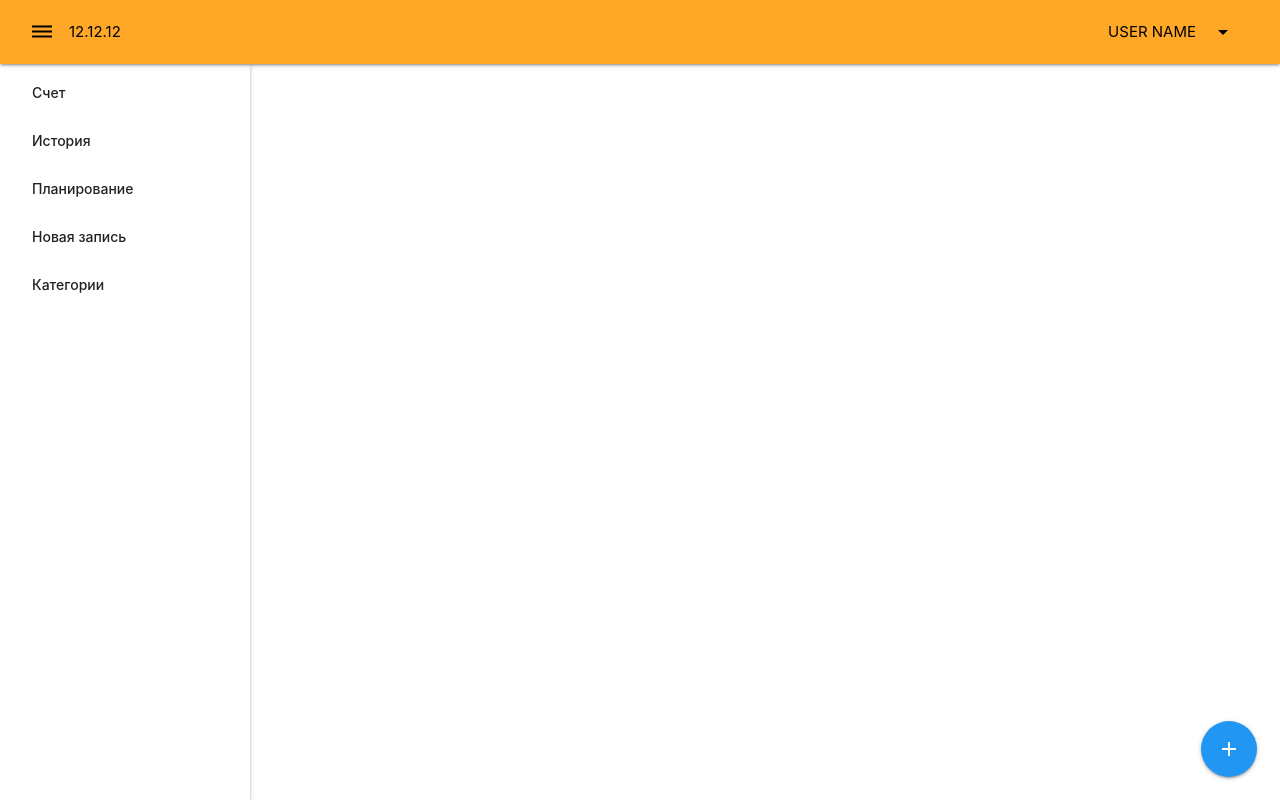
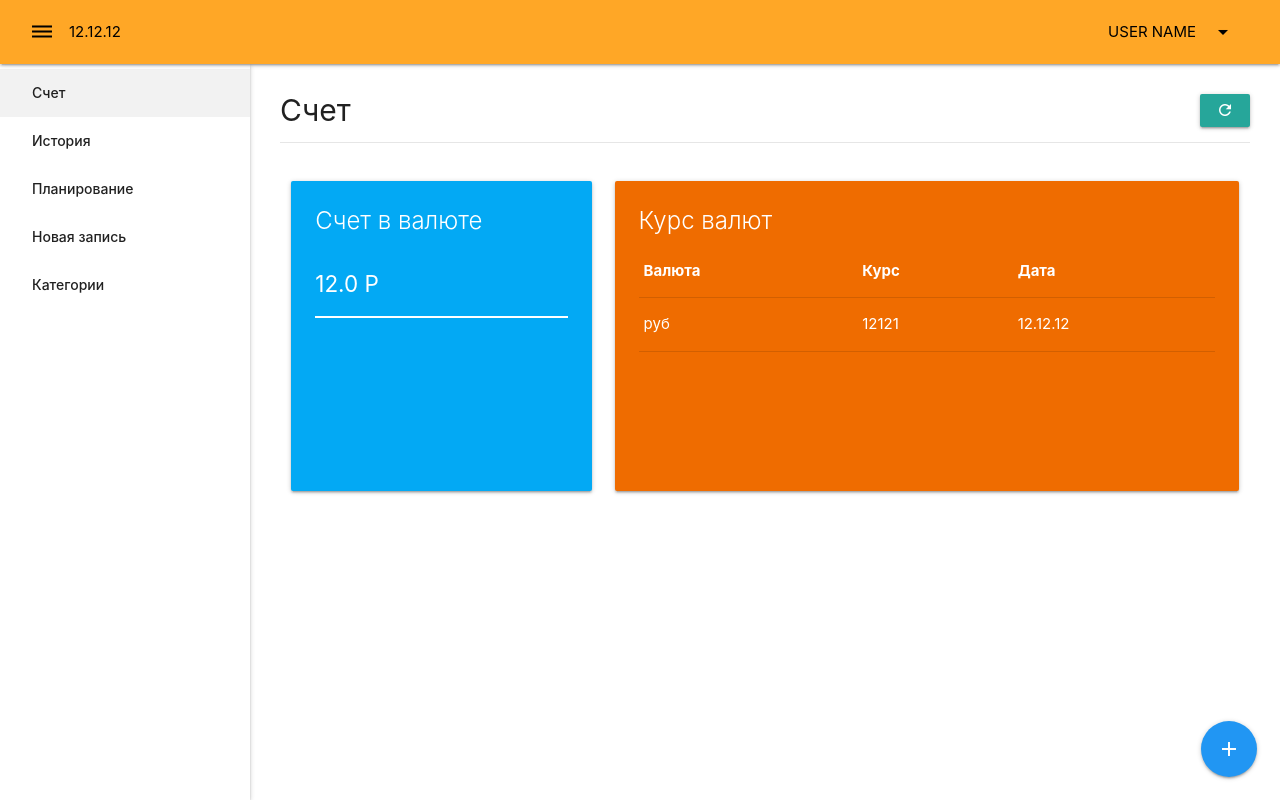
Before and after one commit to MrNubOK/awesome-crm, a Vue app: page / in a window 1280 px wide. Both pictures are taken after a click on the link "dehaze". Built offline with nearby package versions, Linux system fonts and the light colour scheme.

Commit message:
lesson 3

```diff
--- /dev/null
+++ b/src/components/app/Navbar.vue
@@ -0,0 +1,49 @@
+<template>
+  <nav class="navbar orange lighten-1">
+    <div class="nav-wrapper">
+      <div class="navbar-left">
+        <a href="#" @click.prevent="$emit('open-navbar')">
+          <i class="material-icons black-text">dehaze</i>
+        </a>
+        <span class="black-text">12.12.12</span>
+      </div>
+
+      <ul class="right hide-on-small-and-down">
+        <li>
+          <a
+              class="dropdown-trigger black-text"
+              href="#"
+              data-target="dropdown"
+          >
+            USER NAME
+            <i class="material-icons right">arrow_drop_down</i>
+          </a>
+
+          <ul id='dropdown' class='dropdown-content'>
+            <li>
+              <a href="#" class="black-text">
+                <i class="material-icons">account_circle</i>Профиль
+              </a>
+            </li>
+            <li class="divider" tabindex="-1"></li>
+            <li>
+              <a href="#" class="black-text">
+                <i class="material-icons">assignment_return</i>Выйти
+              </a>
+            </li>
+          </ul>
+        </li>
+      </ul>
+    </div>
+  </nav>
+</template>
+
+<script>
+    export default {
+        name: "Navbar"
+    }
+</script>
+
+<style scoped>
+
+</style>
--- /dev/null
+++ b/src/components/app/Sidebar.vue
@@ -0,0 +1,31 @@
+<template>
+  <ul class="sidenav app-sidenav" :class="{ open: value }">
+    <router-link
+        v-for="link of links" :key="link.url"
+        tag="li" active-class="active" :to="link.url" :exact="link.exact">
+      <a href="#" class="waves-effect waves-orange pointer">{{ link.title }}</a>
+    </router-link>
+  </ul>
+</template>
+
+<script>
+    export default {
+        name: "Sidebar",
+        props: ['value'],
+        data() {
+            return {
+                links: [
+                    {title: 'Счет', url: '/', exact: true},
+                    {title: 'История', url: '/history'},
+                    {title: 'Планирование', url: 'planning'},
+                    {title: 'Новая запись', url: 'detail-record'},
+                    {title: 'Категории', url: 'categories'},
+                ]
+            }
+        }
+    }
+</script>
+
+<style scoped>
+
+</style>
--- a/src/layouts/MainLayout.vue
+++ b/src/layouts/MainLayout.vue
@@ -1,62 +1,10 @@
 <template>
   <div class="app-main-layout">
-    <nav class="navbar orange lighten-1">
-      <div class="nav-wrapper">
-        <div class="navbar-left">
-          <a href="#">
-            <i class="material-icons black-text">dehaze</i>
-          </a>
-          <span class="black-text">12.12.12</span>
-        </div>
+    <Navbar @open-navbar="isOpenSidebar = !isOpenSidebar" />
 
-        <ul class="right hide-on-small-and-down">
-          <li>
-            <a
-                class="dropdown-trigger black-text"
-                href="#"
-                data-target="dropdown"
-            >
-              USER NAME
-              <i class="material-icons right">arrow_drop_down</i>
-            </a>
+    <Sidebar v-if="isOpenSidebar" v-model="isOpenSidebar" />
 
-            <ul id='dropdown' class='dropdown-content'>
-              <li>
-                <a href="#" class="black-text">
-                  <i class="material-icons">account_circle</i>Профиль
-                </a>
-              </li>
-              <li class="divider" tabindex="-1"></li>
-              <li>
-                <a href="#" class="black-text">
-                  <i class="material-icons">assignment_return</i>Выйти
-                </a>
-              </li>
-            </ul>
-          </li>
-        </ul>
-      </div>
-    </nav>
-
-    <ul class="sidenav app-sidenav open">
-      <li>
-        <a href="#" class="waves-effect waves-orange pointer">Счет</a>
-      </li>
-      <li>
-        <a href="#" class="waves-effect waves-orange pointer">История</a>
-      </li>
-      <li>
-        <a href="#" class="waves-effect waves-orange pointer">Планирование</a>
-      </li>
-      <li>
-        <a href="#" class="waves-effect waves-orange pointer">Новая запись</a>
-      </li>
-      <li>
-        <a href="#" class="waves-effect waves-orange pointer">Категории</a>
-      </li>
-    </ul>
-
-    <main class="app-content">
+    <main class="app-content" :class="{ full: !isOpenSidebar }">
       <div class="app-page">
         <router-view />
       </div>
@@ -71,8 +19,18 @@
 </template>
 
 <script>
+    import Navbar from "@/components/app/Navbar";
+    import Sidebar from "@/components/app/Sidebar";
+
     export default {
-        name: "MainLayout"
+        name: "MainLayout",
+        data: () => ({
+            isOpenSidebar: false
+        }),
+        components: {
+            Navbar,
+            Sidebar
+        }
     }
 </script>
 
--- a/src/router/index.js
+++ b/src/router/index.js
@@ -22,7 +22,7 @@ const routes = [
         }
     },
     {
-        path: '/home',
+        path: '/',
         name: 'home',
         component: () => import('../views/Home'),
         meta: {
```
